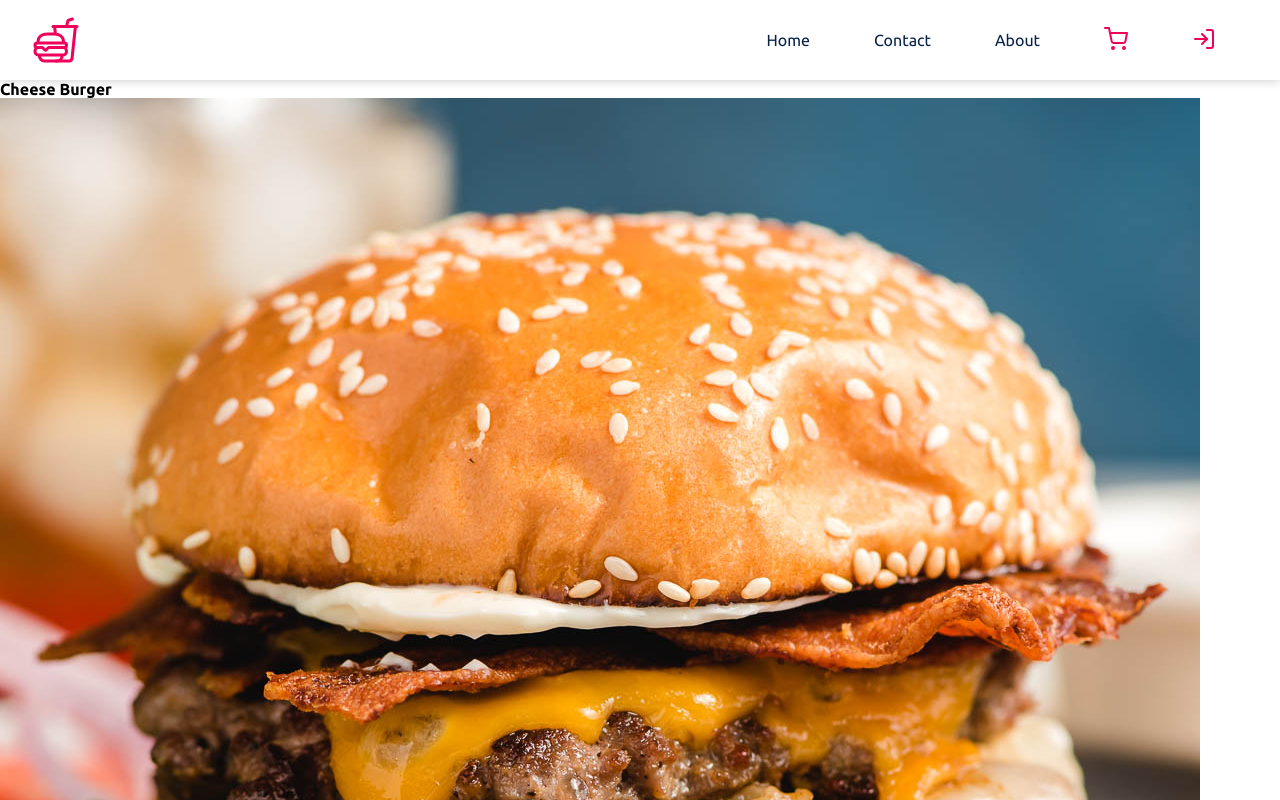
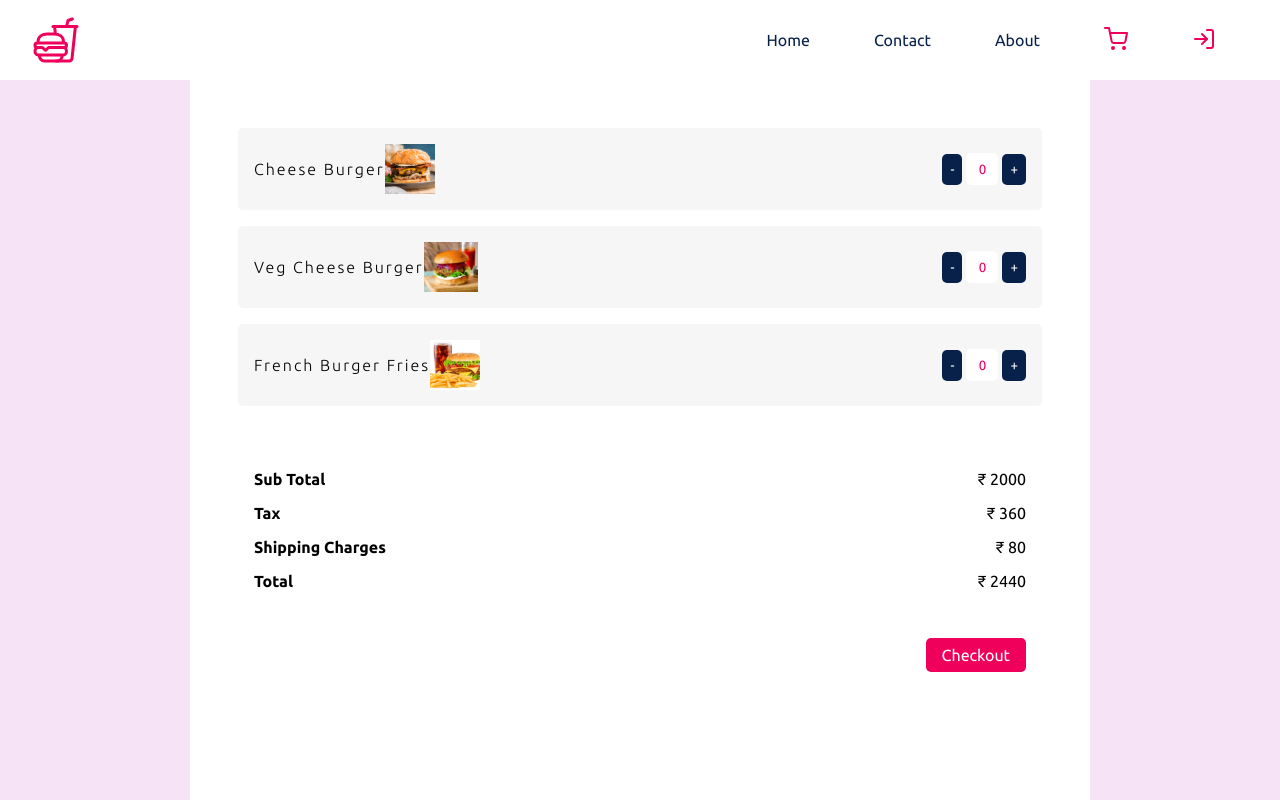
Before and after one commit to abhijitnr/BURGER-HUB-MERN, a React (Create React App) app in the folder frontend/: page /cart in a window 1280 px wide. Shown: the top 800 px of the page. Built offline with nearby package versions, Linux system fonts and the light colour scheme.

Commit message:
Cart Page completed

```diff
--- a/frontend/src/components/cart/Cart.jsx
+++ b/frontend/src/components/cart/Cart.jsx
@@ -1,10 +1,11 @@
 import cheeseBurger from "../../assets/cheese-burger.jpg";
 import vegCheeseBurger from "../../assets/veg-cheese-burger.jpg";
 import burgerFry from "../../assets/burger-fry.jpg";
+import { Link } from "react-router-dom";
 
 const CartItem = ({ value, title, image, increment, decrement }) => {
   return (
-    <div className="cartitem">
+    <div className="cartItem">
       <div>
         <h4>{title}</h4>
         <img src={image} alt={title} />
@@ -50,6 +51,30 @@ const Cart = () => {
           increment={() => increment(3)}
           decrement={() => decrement(3)}
         />
+
+        <article>
+          <div>
+            <h4>Sub Total</h4>
+            <p>₹ {2000}</p>
+          </div>
+
+          <div>
+            <h4>Tax</h4>
+            <p>₹ {2000 * 0.18}</p>
+          </div>
+
+          <div>
+            <h4>Shipping Charges</h4>
+            <p>₹ {80}</p>
+          </div>
+
+          <div>
+            <h4>Total</h4>
+            <p>₹ {2000 + 2000 * 0.18 + 80}</p>
+          </div>
+
+          <Link to="/shipping">Checkout</Link>
+        </article>
       </main>
     </section>
   );
--- a/frontend/src/styles/cart.scss
+++ b/frontend/src/styles/cart.scss
@@ -1 +1,94 @@
 @import "colors";
+
+.cart {
+  background-color: $pink;
+  width: 100%;
+  height: 100vh;
+
+  > main {
+    height: 100%;
+    background-color: white;
+    max-width: 900px;
+    margin: auto;
+    padding: 2rem;
+
+    > article {
+      padding: 2rem;
+
+      > div {
+        display: flex;
+        justify-content: space-between;
+        margin: 1rem 0;
+      }
+
+      > a {
+        background-color: $red;
+        color: white;
+        padding: 0.5rem 1rem;
+        border-radius: 5px;
+        text-align: center;
+        margin-top: 2rem;
+        float: right;
+      }
+    }
+  }
+}
+
+.cartItem {
+  background-color: rgb(246, 246, 246);
+  margin: 1rem;
+  display: flex;
+  justify-content: space-between;
+  align-items: center;
+  padding: 1rem;
+  border-radius: 5px;
+
+  > div {
+    display: flex;
+    align-items: center;
+
+    > h4 {
+      font-weight: 200;
+      letter-spacing: 2px;
+    }
+
+    > img {
+      height: 50px;
+    }
+
+    > input {
+      text-align: center;
+      width: 2rem;
+      height: 2rem;
+      padding: 0.5rem;
+      border: none;
+      margin: 0.25rem;
+      outline: none;
+      border-radius: 5px;
+      color: $red;
+
+      &::-webkit-outer-spin-button,
+      &::-webkit-inner-spin-button {
+        -webkit-appearance: none;
+        margin: 0%;
+      }
+    }
+
+    > button {
+      cursor: pointer;
+      border: none;
+      padding: 0.5rem;
+      background-color: $dark;
+      color: white;
+      border-radius: 5px;
+    }
+  }
+}
+
+@media screen and (max-width: 600px) {
+  .cart > main > article {
+    float: none;
+    display: block;
+    width: 100%;
+  }
+}
```
